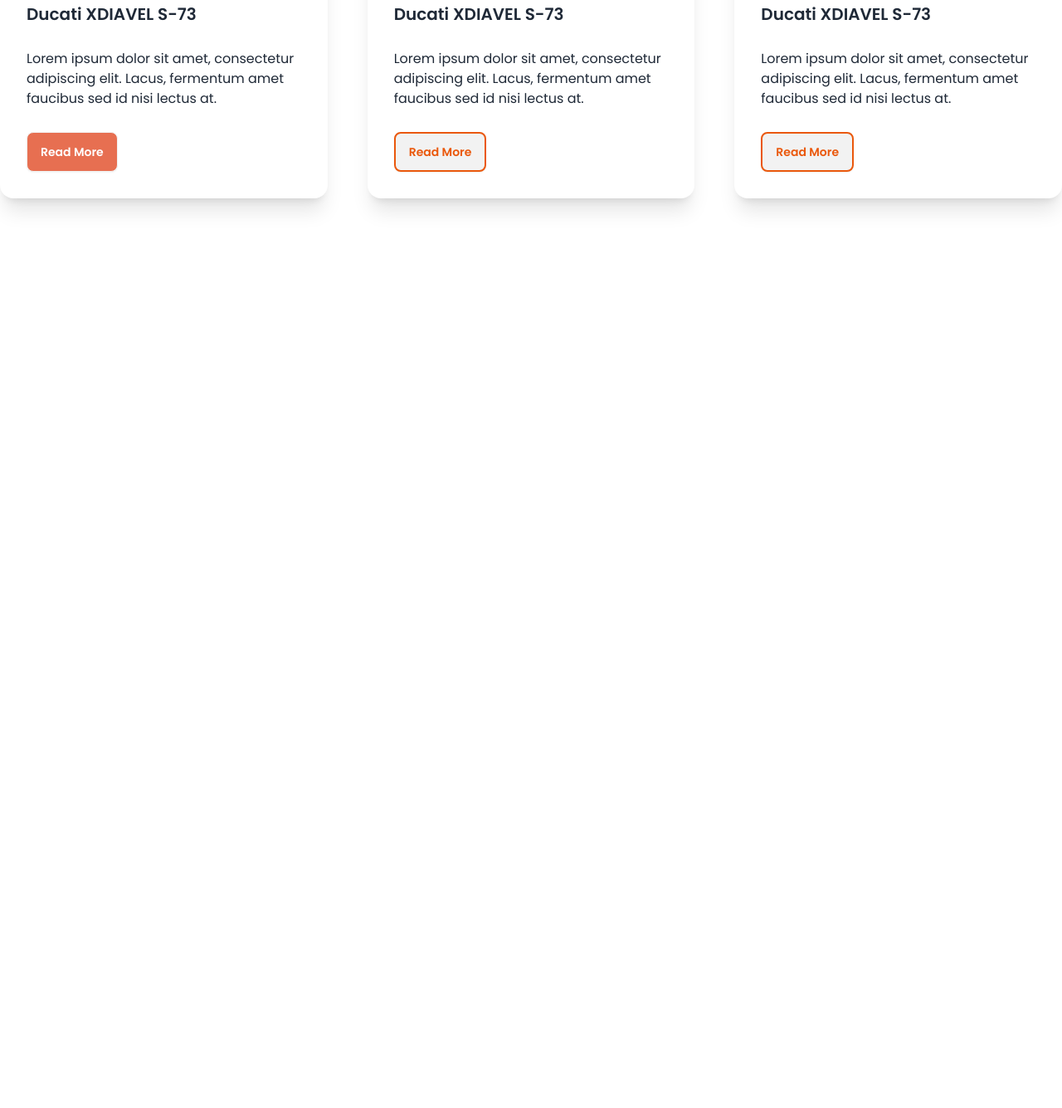
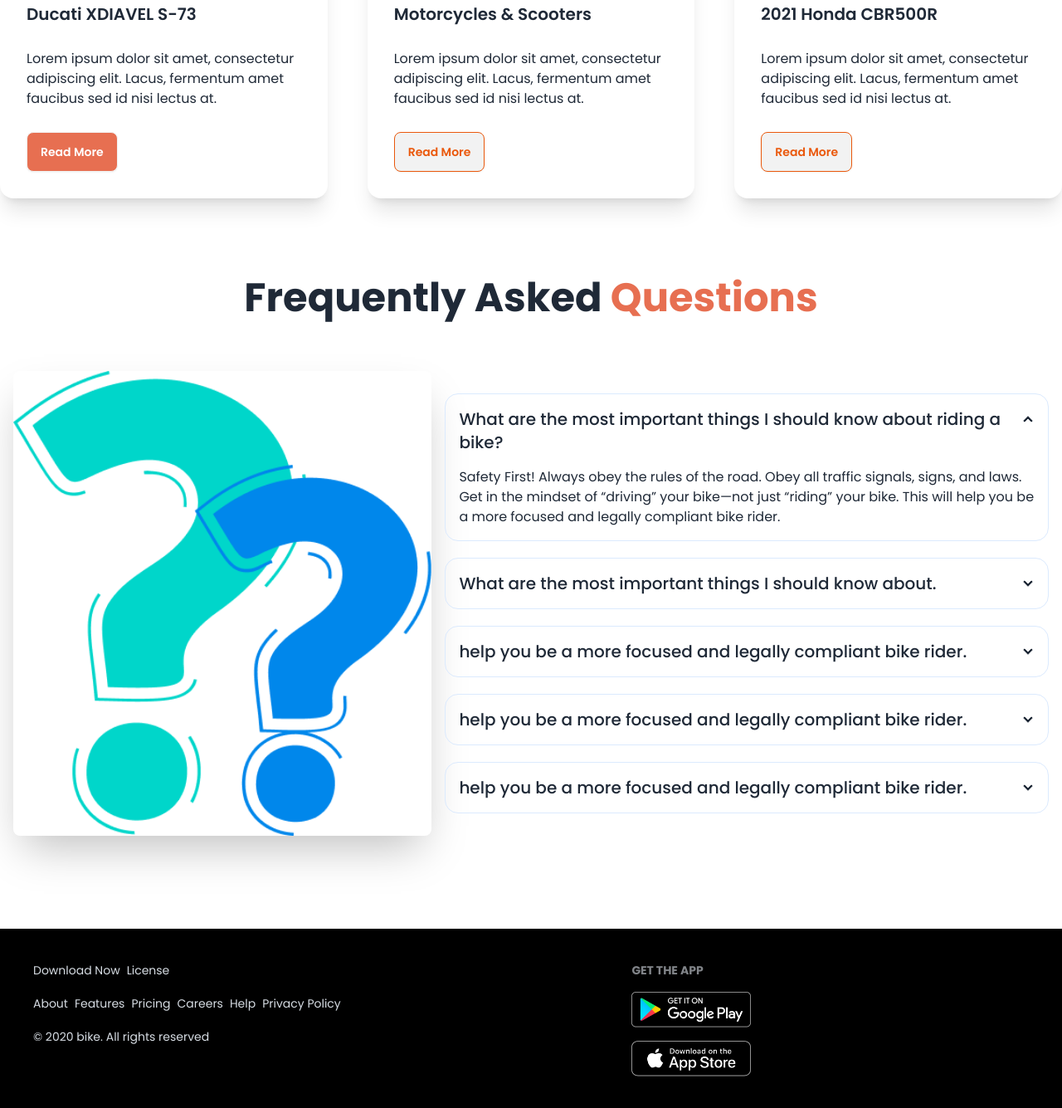
Before and after one commit to amirultanim07/Biker-zone, a plain HTML site: page index.html in a window 1280 px wide. Shown: the part 1095-2430 px from the top of the page at 83% size. Before the commit the page ends 1430 px from the top, so only its background shows below. Drawn offline with nearby package versions, Linux system fonts and the light colour scheme.

Commit message:
added footer section

```diff
--- a/index.html
+++ b/index.html
@@ -186,13 +186,13 @@
                         <img src="./images/others/latest2.png" alt="Shoes" />
                     </figure>
                     <div class="card-body space-y-5">
-                        <h2 class="card-title">Ducati XDIAVEL S-73</h2>
+                        <h2 class="card-title">Motorcycles & Scooters</h2>
                         <p>
                             Lorem ipsum dolor sit amet, consectetur adipiscing elit. Lacus,
                             fermentum amet faucibus sed id nisi lectus at.
                         </p>
                         <div class="card-actions">
-                            <button class="btn bike-primary text-orange-600 border-2 border-orange-600 ">
+                            <button class="btn bike-primary text-orange-600 border-1 border-orange-600 ">
                                 Read More
                             </button>
                         </div>
@@ -204,13 +204,13 @@
                         <img src="./images/others/latest3.png" alt="Shoes" />
                     </figure>
                     <div class="card-body space-y-5">
-                        <h2 class="card-title">Ducati XDIAVEL S-73</h2>
+                        <h2 class="card-title">2021 Honda CBR500R</h2>
                         <p>
                             Lorem ipsum dolor sit amet, consectetur adipiscing elit. Lacus,
                             fermentum amet faucibus sed id nisi lectus at.
                         </p>
                         <div class="card-actions">
-                            <button class="btn bike-primary text-orange-600 border-2 border-orange-600">
+                            <button class="btn bike-primary text-orange-600 border-1 border-orange-600">
                                 Read More
                             </button>
                         </div>
@@ -218,10 +218,117 @@
                 </div>
             </div>
         </section>
+
+        <!-- Happy Clients Happy Homework -->
+        <section></section>
+
+        <!-- FAQ Section -->
+        <section class="my-24">
+            <h3 class="text-5xl font-bold text-center mb-12">
+                Frequently Asked <span class="text-bike-primary">Questions</span>
+            </h3>
+            <div class="hero">
+                <div class="hero-content flex-col lg:flex-row">
+                    <img src="./images/others/faq.png" class="w-full rounded-lg shadow-2xl" />
+                    <div class="space-y-5">
+                        <div class="collapse collapse-arrow border border-blue-100">
+                            <input type="radio" name="my-accordion-2" checked="checked" />
+                            <div class="collapse-title text-xl font-medium">
+                                What are the most important things I should know about riding
+                                a bike?
+                            </div>
+                            <div class="collapse-content">
+                                <p>
+                                    Safety First! Always obey the rules of the road. Obey all
+                                    traffic signals, signs, and laws. Get in the mindset of
+                                    “driving” your bike—not just “riding” your bike. This will
+                                    help you be a more focused and legally compliant bike rider.
+                                </p>
+                            </div>
+                        </div>
+                        <div class="collapse collapse-arrow border border-blue-100">
+                            <input type="radio" name="my-accordion-2" />
+                            <div class="collapse-title text-xl font-medium">
+                                What are the most important things I should know about.
+                            </div>
+                            <div class="collapse-content">
+                                <p>
+                                    “driving” your bike—not just “riding” your bike. This will
+                                    help you be a more focused and legally compliant bike rider.
+                                </p>
+                            </div>
+                        </div>
+                        <div class="collapse collapse-arrow border border-blue-100">
+                            <input type="radio" name="my-accordion-2" />
+                            <div class="collapse-title text-xl font-medium">
+                                help you be a more focused and legally compliant bike rider.
+                            </div>
+                            <div class="collapse-content">
+                                <p>
+                                    This will help you be a more focused and legally compliant
+                                    bike rider.
+                                </p>
+                            </div>
+                        </div>
+                        <div class="collapse collapse-arrow border border-blue-100">
+                            <input type="radio" name="my-accordion-2" />
+                            <div class="collapse-title text-xl font-medium">
+                                help you be a more focused and legally compliant bike rider.
+                            </div>
+                            <div class="collapse-content">
+                                <p>
+                                    This will help you be a more focused and legally compliant
+                                    bike rider.
+                                </p>
+                            </div>
+                        </div>
+                        <div class="collapse collapse-arrow border border-blue-100">
+                            <input type="radio" name="my-accordion-2" />
+                            <div class="collapse-title text-xl font-medium">
+                                help you be a more focused and legally compliant bike rider.
+                            </div>
+                            <div class="collapse-content">
+                                <p>
+                                    This will help you be a more focused and legally compliant
+                                    bike rider.
+                                </p>
+                            </div>
+                        </div>
+                    </div>
+                </div>
+            </div>
+        </section>
     </main>
     <!-- footer section -->
-    <footer>
-
+    <footer class="footer bg-black text-neutral-content p-10">
+        <aside class="grid grid-cols-1 gap-5">
+            <div class="flex gap-2">
+                <a href="">Download Now</a>
+                <a href="">License</a>
+            </div>
+            <div class="flex gap-2">
+                <a href="">About</a>
+                <a href="">Features</a>
+                <a href="">Pricing</a>
+                <a href="">Careers</a>
+                <a href="">Help</a>
+                <a href="">Privacy Policy</a>
+            </div>
+            <p>
+                © 2020 bike. All rights reserved
+            </p>
+        </aside>
+        <nav>
+            <h6 class="footer-title">Get The App</h6>
+            <div class="grid grid-cols-1 gap-4">
+                <a>
+                    <img class="w-36" src="images/others/android.png" alt="">
+                </a>
+                <a>
+                    <img class="w-36" src="images/others/ios.png" alt="">
+                </a>
+            </div>
+        </nav>
     </footer>
 </body>
 
```
